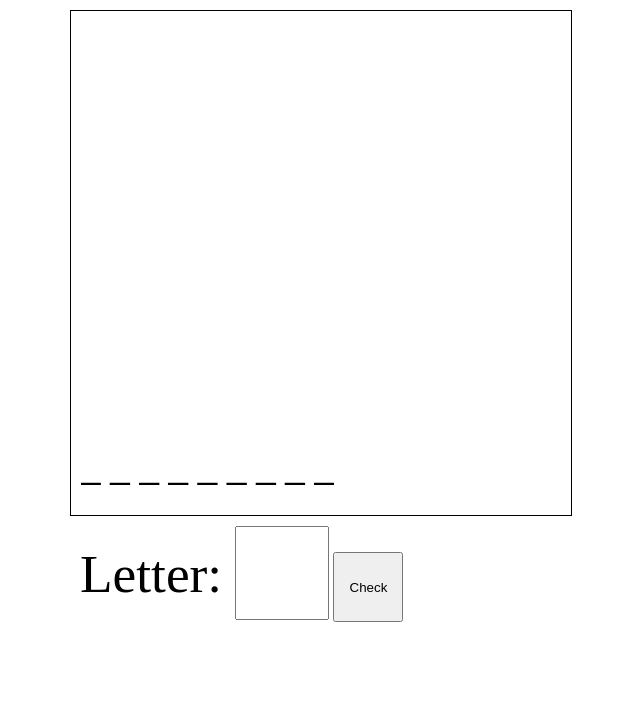
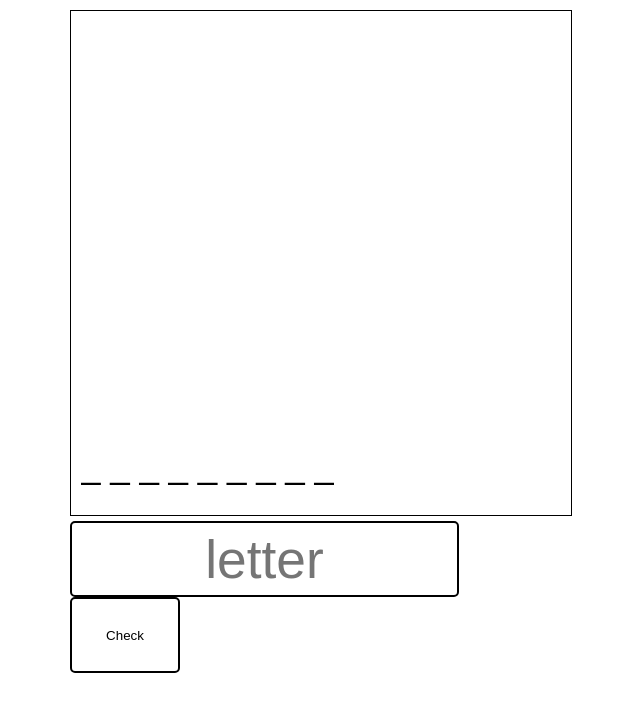
Before and after one commit to CoderDojoRotterdam/hangman, a plain HTML site: page index.html in a window 1280 px wide. Shown: the whole page, without its empty margins (319-959 px from the left). Drawn offline with Linux system fonts and the light colour scheme.

Commit message:
MOD: Refactor HTML/CSS

```diff
--- a/index.html
+++ b/index.html
@@ -9,19 +9,18 @@
   </head>
   <body>
 
+    <!-- Wrapper div: Hier zitten alle andere HTML elementen in -->
     <div id="spel">
 
-      <div id="galg">
-        <!-- Hier zal de galg getekend worden -->
-      </div>
+      <!-- Galg div: Hierin wordt het spel getekend-->
+      <div id="galg"></div>
 
+      <!-- -Invoer div: Hierin staat het invoerveld & controle knop -->
       <div id="invoer">
-        <label for="letter">Letter: </label>
-        <input type="text" id="letter">
-        <button id="controleer">Check</button>
+        <input type="text" id="letter" placeholder="letter" maxlength="1" />
+        <input type="button" id="controleer" value="Check" />
       </div>
 
     </div>
-
   </body>
 </html>
--- a/stylesheet.css
+++ b/stylesheet.css
@@ -1,47 +1,42 @@
 body{
-  margin:  0px;
-  padding: 0px;
+  margin:     0px;
+  padding:    0px;
 }
 
 #spel{
-  width: 502px;
-  margin: 10px auto 0px auto;
+  width:      502px;
+  margin:     10px auto 0px auto;
 }
 
 #galg{
-  border: 1px solid black;
-}
-
-label{
-  font-size: 40pt;
+  border:     1px solid black;
 }
 
 #letter{
-  font-size: 40pt;
+  font-size:  40pt;
   text-align: center;
-  padding: 10px;
-  width: 70px;
-  height: 70px;
+  width:      381px;
+  height:     70px;
 }
 
-#hints{
-  font-size: 30pt;
+#controleer{
+  width:      110px;
+  height:     76px;
+  background-color: #FFF;
+  vertical-align: bottom;
 }
 
-button{
-  width: 70px;
-  height: 70px;
+#controleer, #letter{
+  border: 2px solid #000;
+  border-radius: 5px;
+  outline: none;
 }
 
-#galg{
-  width: 500px;
-}
-
-#duwer{
-  clear: both;
+#letter:focus, #controleer:focus{
+  background-color: #ededed;
 }
 
 #invoer{
-  padding: 10px;
-  width: 480px;
+  padding-top: 5px;
+  vertical-align: bottom;
 }
```
